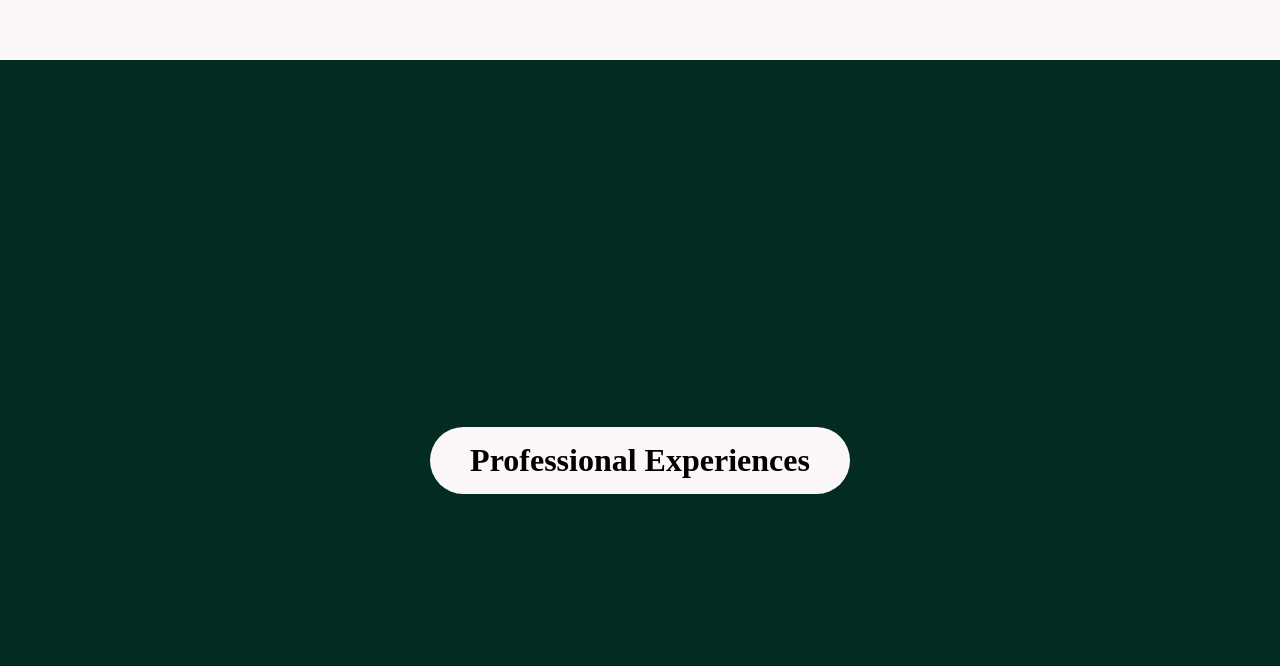
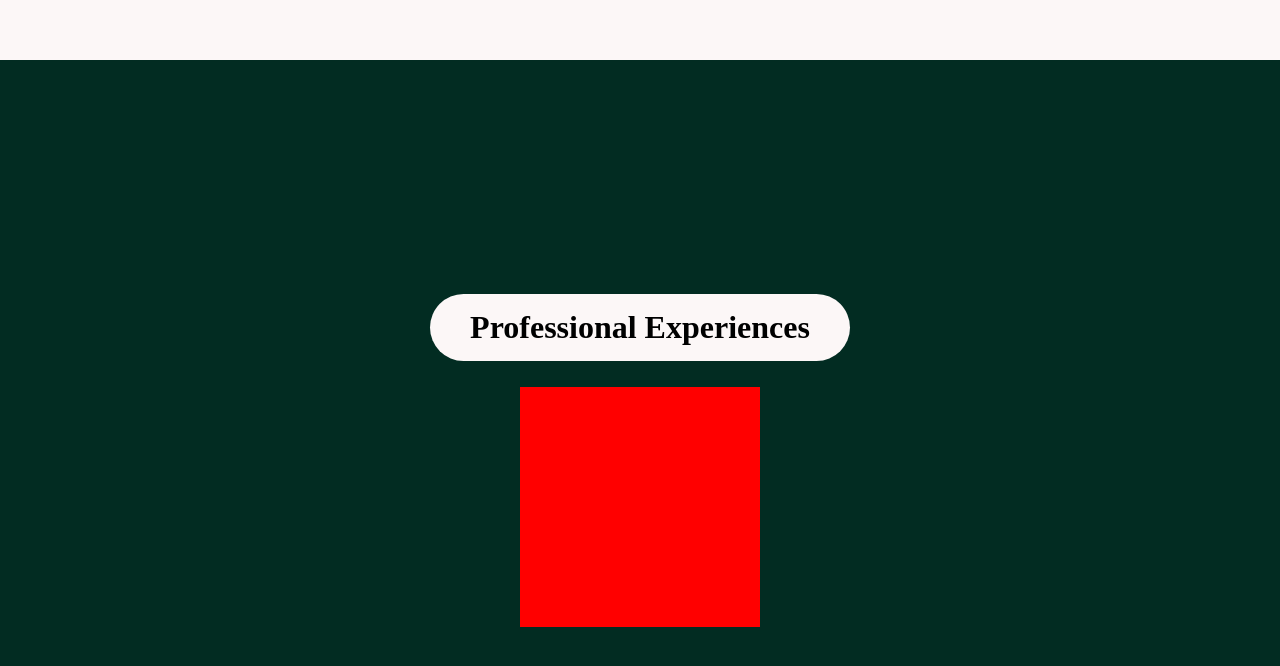
Before and after one commit to Lovethrech/my-main-portfolio, a Vue app: page / in a window 1280 px wide. Shown: the part 1471-2137 px from the top of the page. Built offline with nearby package versions, Linux system fonts and the light colour scheme.

Commit message:
working on the home-about components.

```diff
--- a/src/components/home/project/HomeProjectBox.vue
+++ b/src/components/home/project/HomeProjectBox.vue
@@ -3,3 +3,11 @@
 
     </div>
 </template>
+
+<style scoped>
+.home-project-box{
+    background-color: red;
+    width:30vh;
+    height: 30vh;
+}
+</style>
--- a/src/components/home/project/HomeProjectCtn.vue
+++ b/src/components/home/project/HomeProjectCtn.vue
@@ -6,6 +6,7 @@ import HomeProjectBoxCtn from './HomeProjectBoxCtn.vue';
 <template>
     <section class="home-project-ctn display-flex-justify-center-place-center">
         <HomeProjectTitle/>
+        <br/>
         <HomeProjectBoxCtn/>
     </section>
 </template>
```
